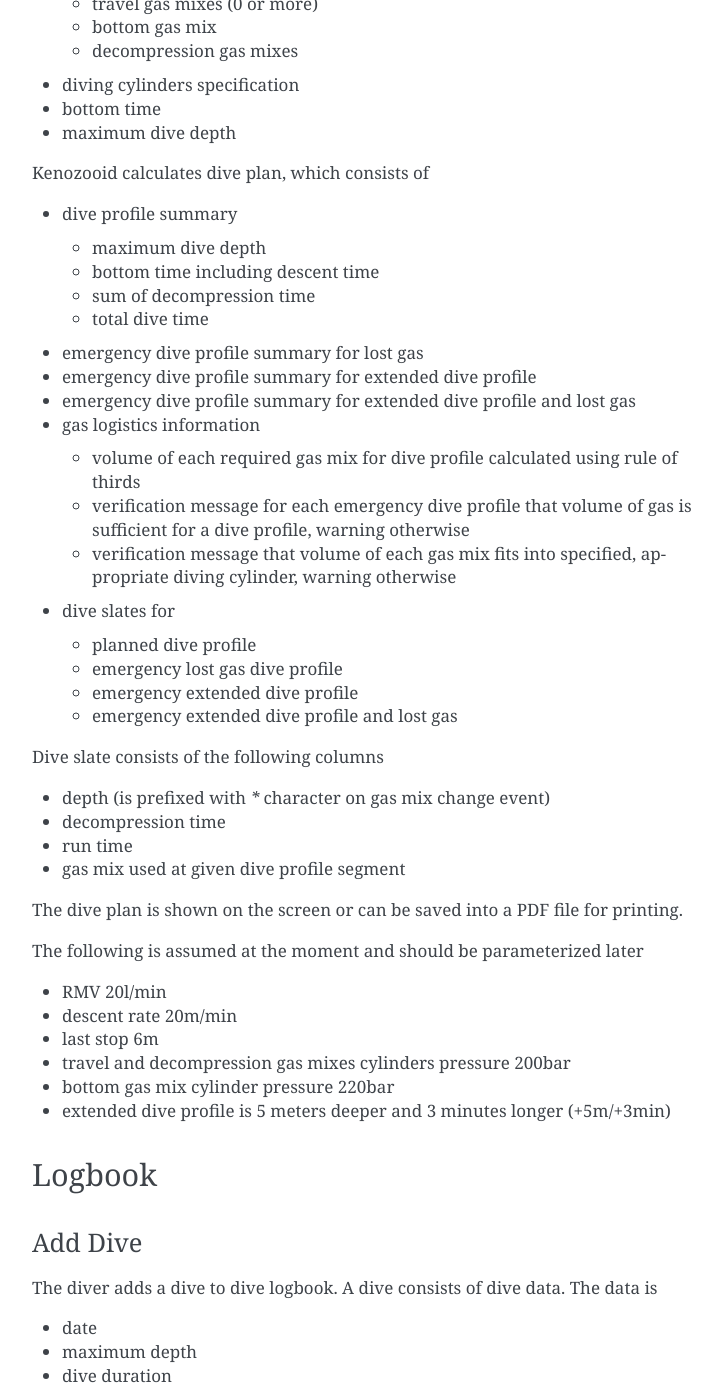
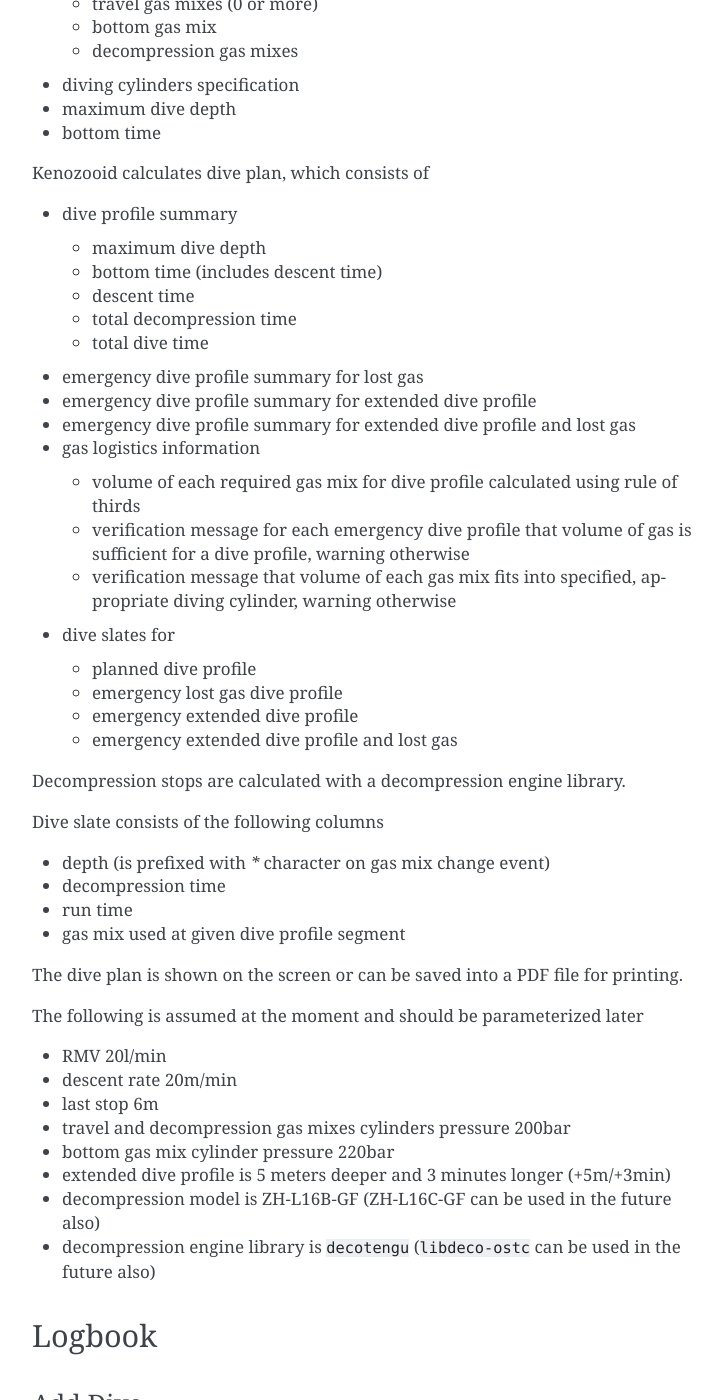
Before and after one commit to gitGNU/gnu_kenozooid, a Sphinx documentation site: the page built from doc/hacking/us.rst, in a window 1280 px wide and 1400 px high, scrolled down 2746 px. Shown: the whole window, without its empty margins (388-1110 px from the left). Built offline with Sphinx 7.4.7, drawn with Linux system fonts in a browser that asks for light colours.

Commit message:
- added deco engine and deco model parameters to deco dive planning user   story

```diff
--- a/doc/hacking/us.rst
+++ b/doc/hacking/us.rst
@@ -146,16 +146,17 @@
   - decompression gas mixes
 
 - diving cylinders specification
+- maximum dive depth
 - bottom time
-- maximum dive depth
 
 Kenozooid calculates dive plan, which consists of
 
 - dive profile summary
 
   - maximum dive depth
-  - bottom time including descent time
-  - sum of decompression time
+  - bottom time (includes descent time)
+  - descent time
+  - total decompression time
   - total dive time
 
 - emergency dive profile summary for lost gas
@@ -178,6 +179,8 @@
   - emergency extended dive profile
   - emergency extended dive profile and lost gas
 
+Decompression stops are calculated with a decompression engine library.
+
 Dive slate consists of the following columns
 
 - depth (is prefixed with `*` character on gas mix change event)
@@ -196,6 +199,10 @@
 - travel and decompression gas mixes cylinders pressure 200bar
 - bottom gas mix cylinder pressure 220bar
 - extended dive profile is 5 meters deeper and 3 minutes longer (+5m/+3min)
+- decompression model is ZH-L16B-GF (ZH-L16C-GF can be used in the future
+  also)
+- decompression engine library is ``decotengu`` (``libdeco-ostc`` can be
+  used in the future also)
 
 .. _hk-us-logbook:
 
```
